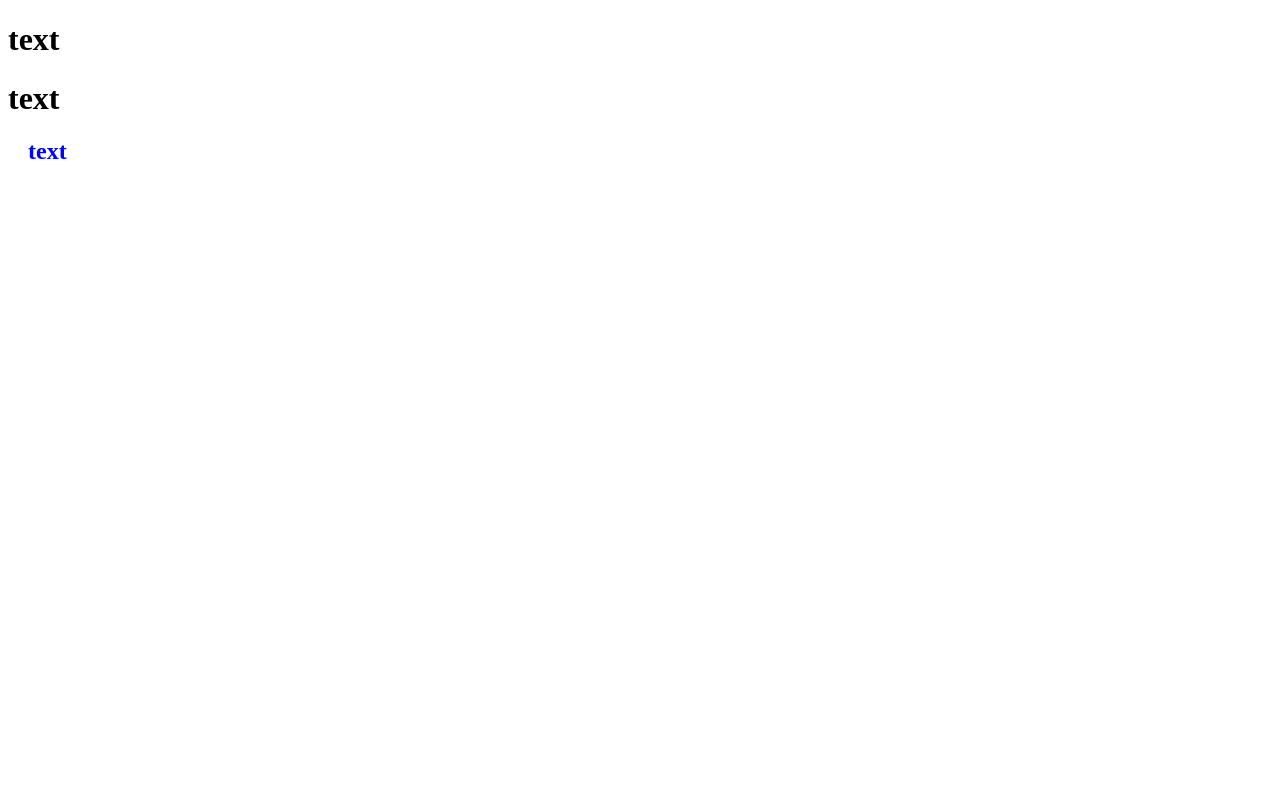
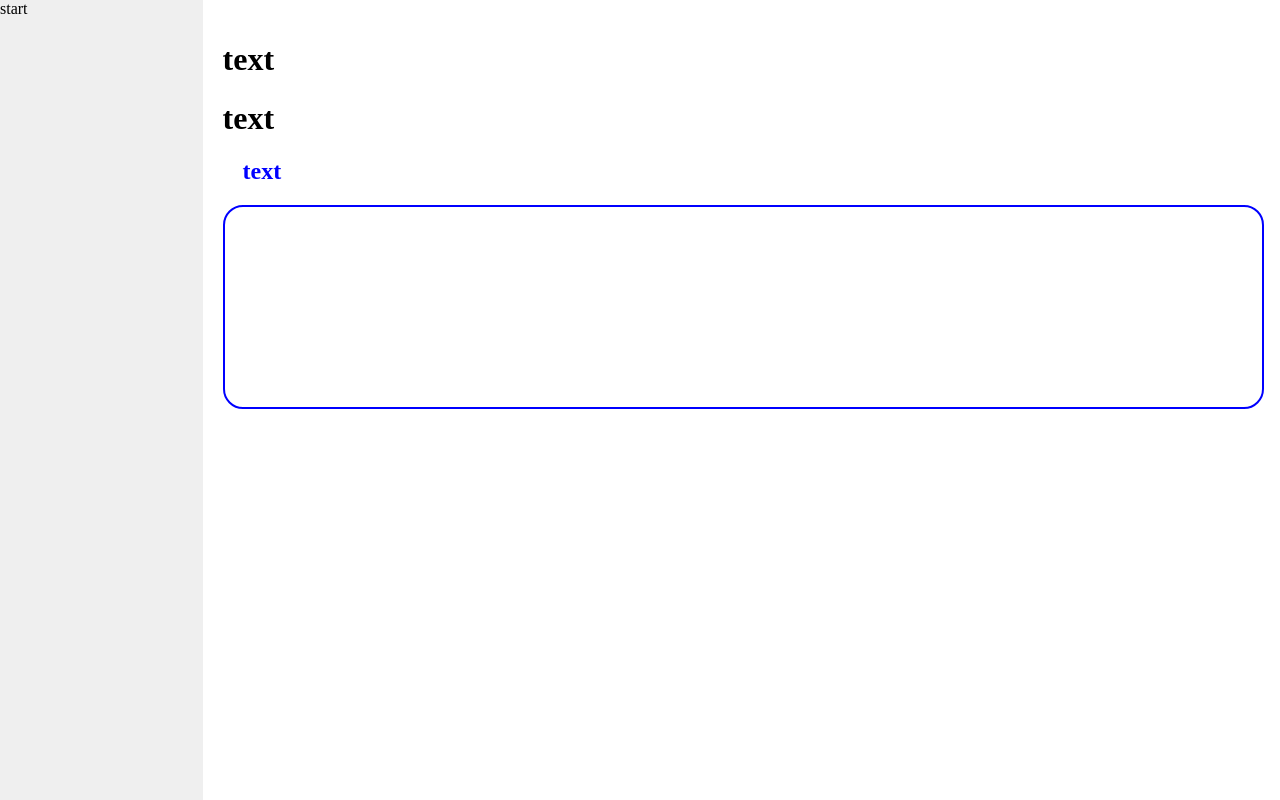
Before and after one commit to GineTik/WebSite-Builder, a plain HTML site: page index.html in a window 1280 px wide. Drawn offline with Linux system fonts and the light colour scheme.

Commit message:
create act add block

```diff
--- a/index.html
+++ b/index.html
@@ -5,8 +5,14 @@
     <meta http-equiv="X-UA-Compatible" content="IE=edge">
     <meta name="viewport" content="width=device-width, initial-scale=1.0">
     <title>WebSite Builder</title>
+
+    <style>
+        html, body, #app {
+            height: 100%;
+        }
+    </style>
 </head>
-<body>
+<body style="margin: 0;">
     <div id="app"></div>
 
     <script src="js/main.js" type="module"></script>
--- a/js/App.js
+++ b/js/App.js
@@ -0,0 +1,22 @@
+import Site from './Site.js'
+import Panel from './Panel.js'
+
+export default class App {
+    constructor(selector) {
+        this.$app = document.querySelector(selector)
+        this.selector = selector
+
+        this.$app.style.display = 'flex'
+        this.$app.innerHTML += `
+            <div id='panel' style='width: 250px; background: #efefef'></div>
+            <div id='site' style='width: 100%; padding: 20px'></div>
+        `
+        this.site = new Site('#site')
+        this.panel = new Panel('#panel')
+    }
+
+    init(model) {
+        this.site.init(model)
+        this.panel.init(model)
+    }
+}
--- /dev/null
+++ b/js/Blocks/AddBlock.js
@@ -0,0 +1,58 @@
+import { NullOrEmptyOf } from '../until.js'
+import BaseBlock from './BaseBlock.js'
+
+export default class AddBlock extends BaseBlock {
+
+    constructor(blockObject={}) {
+        blockObject = {
+            content: '',
+            tag: 'div',
+            attr: {
+                class: 'add-button'
+            },
+            styles: {
+                border: '2px solid blue',
+                borderRadius: '20px',
+                width: blockObject.styles?.width ?? '100%',
+                height: blockObject.styles?.height ?? '200px',
+                cursor: 'pointer',
+                margin: '20px 0 0 0'
+            }
+        }
+        super(blockObject)
+    }
+
+
+
+    // получить контент(внутриности элемента) в ввиде строки
+    getDOMContentString() {
+        let content = ''
+        for(let i = 0; i < this.content.length; i++) {
+            // задаю наследникам свойство родителя
+            this.content[i].parent = this
+            // соединяю все блоки в одну строку
+            content += this.content[i].DOMBlock.outerHTML
+        }
+        return content
+    }
+
+
+    // callbackCreate(block) {
+    //     if(NullOrEmptyOf(block)) return
+
+    //     block.onclick = this.#click?.bind(this) ?? null
+    // }
+
+    #click = null
+    #DOMBlock
+    set click(callback) {
+        if(NullOrEmptyOf(callback)) return
+        this.#click = callback
+        console.log(this.#click);
+        this.#DOMBlock.onclick = this.#click.bind(this)
+    }
+    // click(event) {
+    //     console.log(this);
+    // }
+
+}
--- a/js/Blocks/BaseBlock.js
+++ b/js/Blocks/BaseBlock.js
@@ -10,6 +10,8 @@ export default class BaseBlock {
         this.styles = blockObject.styles ?? {}
         this.tag = blockObject.tag ?? 'div';
         this.options = blockObject;
+
+        this.parent = null
 
         this.#create()
     }
@@ -29,12 +31,19 @@ export default class BaseBlock {
     #create() {
         this.#DOMBlock = document.createElement(this.tag)
         this.setStyles(this.setStylesForBlock(this.styles))
+        for(let key in this.options.attr ?? {}) {
+            this.#DOMBlock.setAttribute(key, this.options.attr[key])
+        }
 
         if (!NullOrEmptyOf(this.options.href)) {
             this.#DOMBlock.href = this.options.href
         }
 
         this.#DOMBlock.innerHTML = this.getDOMContentString()
+
+        if(!NullOrEmptyOf(this.callbackCreate) && typeof this.callbackCreate === 'function') {
+            this.callbackCreate(this.#DOMBlock)
+        }
     }
 
 
--- a/js/Blocks/Blocks.js
+++ b/js/Blocks/Blocks.js
@@ -1,8 +1,10 @@
 import BoxBlock from "./BoxBlock.js";
 import TextBlock from "./TextBlock.js";
+import AddBlock from "./AddBlock.js";
 
 var blocks = {
     TextBlock,
     BoxBlock,
+    AddBlock
 }
 export default blocks
--- a/js/Panel.js
+++ b/js/Panel.js
@@ -0,0 +1,9 @@
+export default class panel {
+    constructor(selector) {
+        this.$body = document.querySelector(selector)
+    }
+
+    init(block) {
+        this.$body.append('start')
+    }
+}
--- a/js/Site.js
+++ b/js/Site.js
@@ -1,13 +1,30 @@
+import AddBlock from './Blocks/AddBlock.js'
 import {NullOrEmptyOf} from './until.js'
 
 export default class Site {
-    constructor(model=null) {
+    constructor(selector, model=null) {
+        this.selector = selector
+        this.$body = document.querySelector(selector)
+        if (NullOrEmptyOf(this.$body)) {
+            throw new Error('передайте селектор существующжего элемента')
+        }
         this.setModel(model)
+
+        this.$body.innerHTML += `
+            <style>
+                .add-button:hover {
+                    background: #0000ff33
+                }
+            </style>
+        `
+    }
+    addBlock(event) {
+        console.log(this);
     }
 
     setModel(model) {
         this.model = model
-        this.selectedBlocks = [model]
+        this.selectedBlocks = null
     }
 
     init(model=this.model) {
@@ -19,8 +36,10 @@ export default class Site {
         }
 
         for(let i = 0; i < this.model.length; i++) {
-            document.body.append(this.model[i].DOMBlock)
-            // console.log(this.model[i], this.model[i].DOMBlock)
+            // if(this.model[i] instanceof AddBlock) {
+            //     this.model[i].click = this.addBlock
+            // }
+            this.$body.append(this.model[i].DOMBlock)
         }
     }
 }
--- a/js/main.js
+++ b/js/main.js
@@ -1,4 +1,5 @@
 import blocks from './Blocks/Blocks.js'
+import App from './App.js'
 import Site from './Site.js'
 
 
@@ -19,14 +20,18 @@ var baseModel = {
                     margin: '0 0 0 20px',
                     color: 'blue'
                 }
-        })],
+            })
+        ],
         tag: 'div'
-    })
+    }),
+    addBlock: () => new blocks['AddBlock']()
 }
 
 let model = [
     baseModel.h1(),
     baseModel.navbar(),
+    baseModel.addBlock()
 ]
 
-let site = new Site().init(model)
+let app = new App('#app')
+app.init(model)
```
Lines whose indentation alone changed are shown as unchanged.
